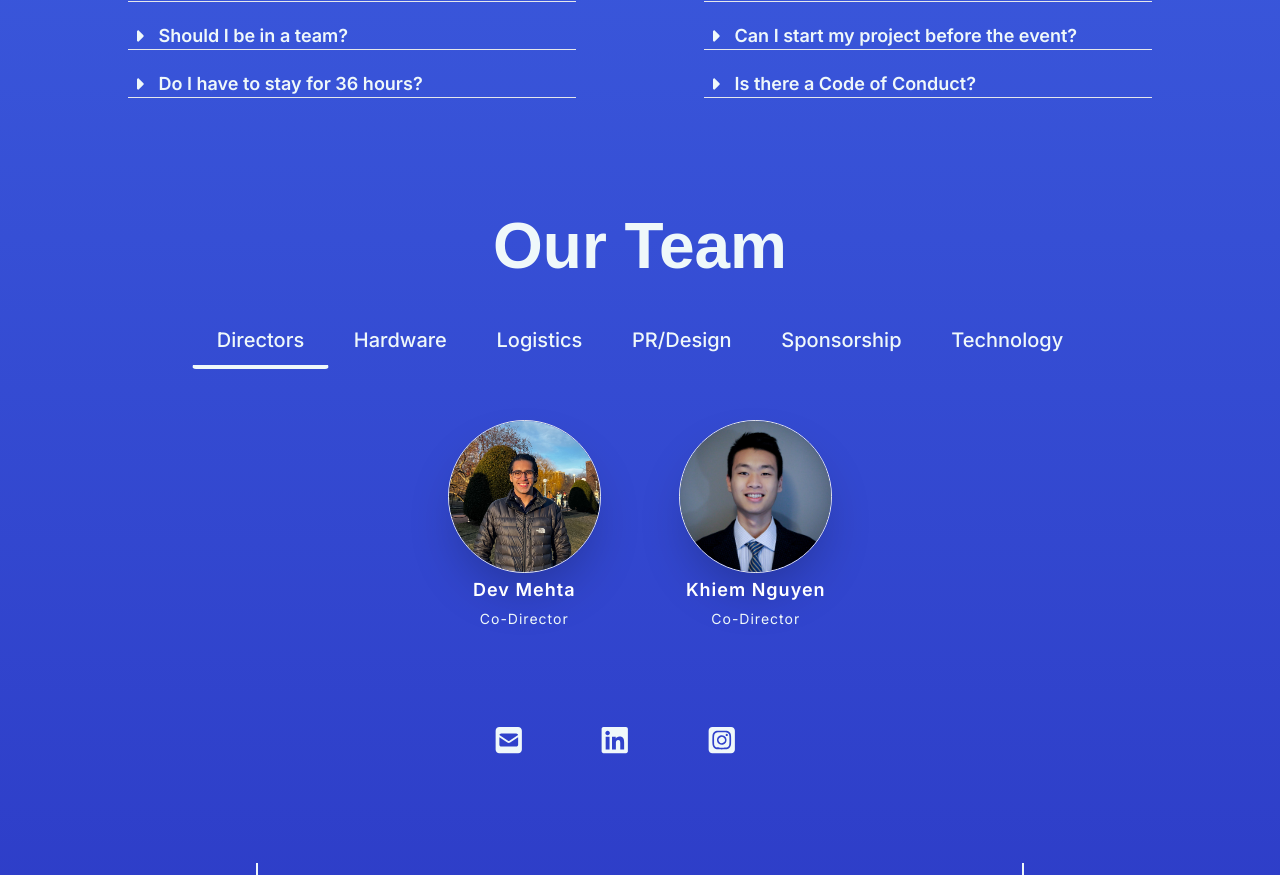
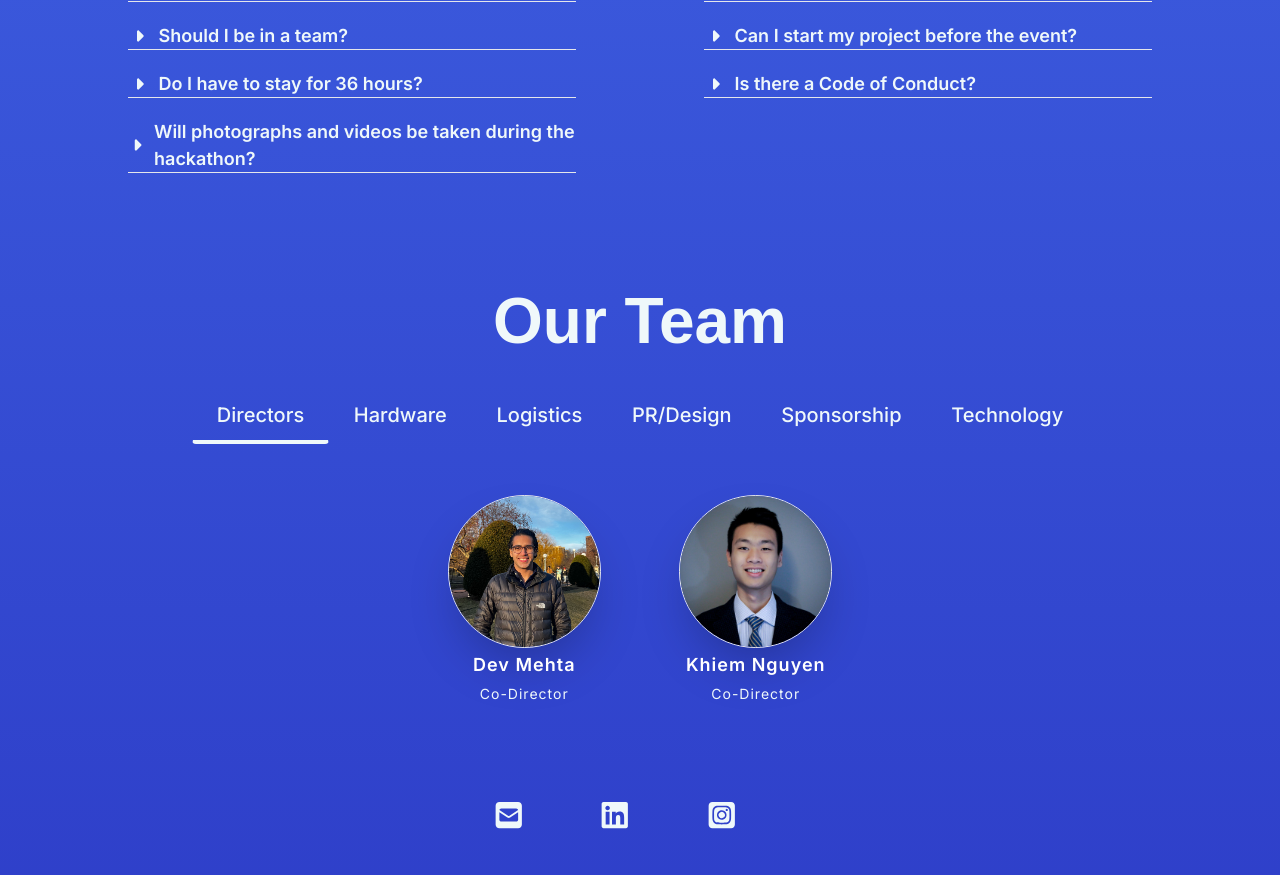
Before and after one commit to fuseumass/hackumass-website, a Next.js app: page / in a window 1280 px wide. Shown: the part 5248-6123 px from the top of the page. Built offline with nearby package versions, Linux system fonts and the light colour scheme; no server answers.

Commit message:
Committing

```diff
--- a/components/Landing/Faq.js
+++ b/components/Landing/Faq.js
@@ -16,7 +16,8 @@ export default function Faq() {
     ["Should I be in a team?", "We encourage participants to form a team of four (or fewer). While teams with more than four members are allowed, prizes for each member are not guaranteed beyond that size. There will be opportunities to form teams prior to the event via our event Discord server, but there will also be a team-forming event following the opening ceremony on day 1 of the event."],
     ["Can I start my project before the event?", "No, participants are required to start their projects after the opening ceremony and hacking formally begins. If a project is created or edited beforehand, it will result in disqualification."],
     ["Do I have to stay for 36 hours?", "No, participants are encouraged to take breaks and rest throughout the event. However, teams submitting a final project must have at least one member present during the judging process on the last day."],
-    ["Is there a Code of Conduct?", "We are committed to creating a safe environment for everyone at HackUMass. Therefore, all attendees are expected to follow the <a href='https://static.mlh.io/docs/mlh-code-of-conduct.pdf'>MLH Code of Conduct</a> and abide by the <a href='https://www.umass.edu/dean_students/sites/default/files/documents/07.01.2019%20Code%20of%20Student%20Conduct.pdf'>University of Massachusetts Amherst Code of Student Conduct</a>."]
+    ["Is there a Code of Conduct?", "We are committed to creating a safe environment for everyone at HackUMass. Therefore, all attendees are expected to follow the <a href='https://static.mlh.io/docs/mlh-code-of-conduct.pdf'>MLH Code of Conduct</a> and abide by the <a href='https://www.umass.edu/dean_students/sites/default/files/documents/07.01.2019%20Code%20of%20Student%20Conduct.pdf'>University of Massachusetts Amherst Code of Student Conduct</a>."],
+    ["Will photographs and videos be taken during the hackathon?", "Yes. HackUMass will take photos, audio, and video throughout the event. By participating in the event, you consent to the use of your image or voice in HackUMass materials, including on our website, social media, and other promotional or educational content. By participating in HackUMass, you are consenting to the use of your likeness and agree to release, defend, hold harmless, and indemnify HackUMass from any and all claims involving the use of your picture or likeness. If you prefer not to appear in photos or recordings, please email us at team@hackumass.com"]
   ]);
 
   const toggle = (index) => {
```
